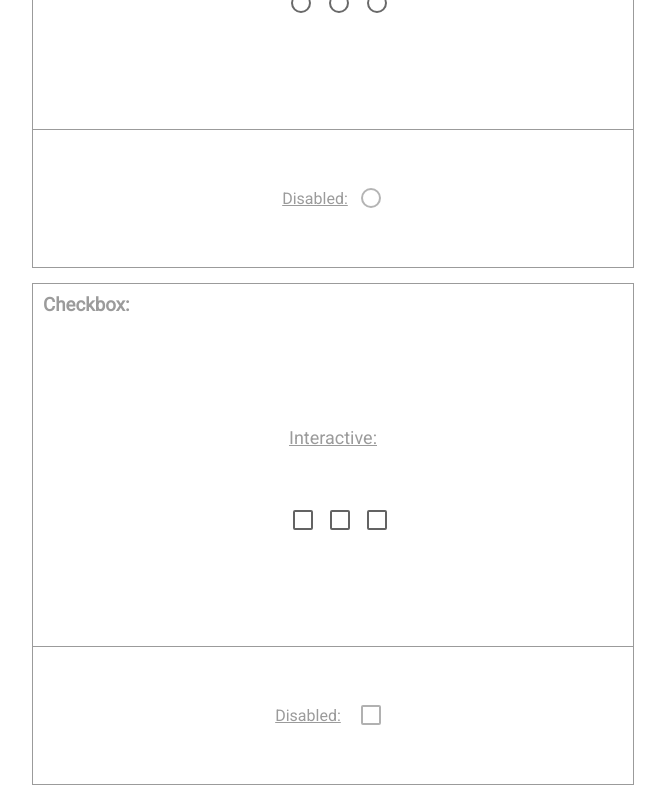
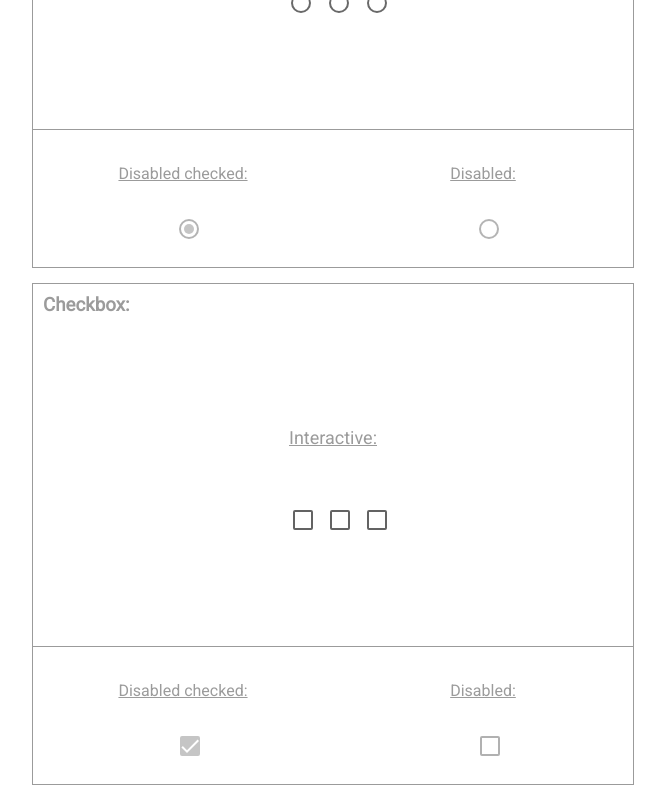
Before and after one commit to danielReineborn/mandatory-uxdesign1, a React (Create React App) app: page / in a window 1280 px wide. Shown: the part 1283-2083 px from the top of the page, without its empty margins (307-972 px from the left). Built offline with nearby package versions, Linux system fonts and the light colour scheme.

Commit message:
added disabled states for checkbox and radiobtn while being checked.

```diff
--- a/src/Components/CheckBox.js
+++ b/src/Components/CheckBox.js
@@ -147,15 +147,12 @@ const Box = styled.label`
     border-radius: 50%;
     transform: scale(2.5);
     background-color: #a472ea;
+
+
+
   }
-`
 
-const DisabledBox = styled.label`
-  box-sizing: border-box;
-  position: relative;
-  display: inline-block;
-  margin: 15px;
-  .checkmarkDis {
+  input:disabled ~ .checkmark {
     box-sizing: border-box;
     z-index: 2;
 
@@ -168,23 +165,25 @@ const DisabledBox = styled.label`
     justify-content: center;
     align-items: center;
     transition: 0.5s;
+
+  }
+
+  input:disabled ~ .checkmark:hover ~ .fx {
+    display: none;
+  }
+
+  input:checked:disabled ~ .checkmark {
+    background-color: #8d8d8d;
+    border: 2px solid #8d8d8d;
+  }
 `
 
-export default function CheckBox({ disabled }) {
-
-
-
+export default function CheckBox({ checked, disabled }) {
   return (
-
-    disabled === false ?
-      <Box>
-        <input type="checkbox" name="" id="" />
-        <span className="checkmark"><Check className="check"></Check></span>
-        <span className="fx"></span>
-      </Box > :
-      <DisabledBox>
-        <span className="checkmarkDis"></span>
-      </DisabledBox>
-
+    <Box>
+      <input checked={checked} disabled={disabled} type="checkbox" name="check" id="" />
+      <span className="checkmark"><Check className="check"></Check></span>
+      <span className="fx"></span>
+    </Box>
   )
 }
--- a/src/Components/DemoPage.js
+++ b/src/Components/DemoPage.js
@@ -86,12 +86,10 @@ export default function DemoPage() {
           <TextField disabled={false} placeHolder="Label" width="280" />
           <div className="cont-sm">
             <p className="info">Custom width:</p>
-            <TextField disabled={false} placeHolder="Label" width="180" />
+            <TextField disabled={false} placeHolder="Cool Label" width="180" />
           </div>
-
         </div>
         <div className="cont">
-
           <div className="cont-sm">
             <p className="info-dis">Disabled:</p>
             <TextField className="text-dis-display" disabled={true} placeHolder="Label" width="280" />
@@ -103,22 +101,18 @@ export default function DemoPage() {
         <div className="cont-main">
           <p className="info">Interactive:</p>
           <Switch disabled={{ state: false, on: true, }} />
-
         </div>
         <div className="cont">
           <div className="cont-sm">
             <p className="info-dis">Disabled On:</p>
             <Switch disabled={{ state: true, on: true, }} />
-
           </div>
           <div className="cont-sm">
             <p className="info-dis">Disabled Off:</p>
             <Switch disabled={{ state: true, on: false, }} />
-
           </div>
         </div>
       </FlexContainer>
-
       <FlexContainer>
         <h3 className="title">Radio-button:</h3>
         <div className="cont-main">
@@ -127,17 +121,19 @@ export default function DemoPage() {
             <RadioBtn name="radio" disabled={false} />
             <RadioBtn name="radio" disabled={false} />
             <RadioBtn name="radio" disabled={false} />
-
           </div>
         </div>
 
-
         <div className="cont">
-          <p className="info-dis">Disabled:</p>
-          <RadioBtn disabled={true} />
-
+          <div className="cont-sm">
+            <p className="info-dis">Disabled checked:</p>
+            <RadioBtn checked={true} disabled={true} />
+          </div>
+          <div className="cont-sm">
+            <p className="info-dis">Disabled:</p>
+            <RadioBtn disabled={true} />
+          </div>
         </div>
-
       </FlexContainer>
       <FlexContainer>
         <h3 className="title">Checkbox:</h3>
@@ -151,10 +147,14 @@ export default function DemoPage() {
           </div>
         </div>
         <div className="cont">
-
-
-          <p className="info-dis">Disabled:</p>
-          <CheckBox disabled={true} />
+          <div className="cont-sm">
+            <p className="info-dis">Disabled checked:</p>
+            <CheckBox checked={true} disabled={true} />
+          </div>
+          <div className="cont-sm">
+            <p className="info-dis">Disabled:</p>
+            <CheckBox checked={false} disabled={true} />
+          </div>
         </div>
       </FlexContainer>
     </FullWidth >
--- a/src/Components/RadioBtn.js
+++ b/src/Components/RadioBtn.js
@@ -20,8 +20,6 @@ const BtnWrapper = styled.label`
     display: flex;
     justify-content: center;
     align-items: center;
-
-
 
     :hover:after {
       display: inline-block;
@@ -80,6 +78,48 @@ const BtnWrapper = styled.label`
       opacity: 0.35;
     }
 
+    :disabled ~ .fakeBtn {
+
+      box-sizing: border-box;
+
+      height: 20px;
+      width: 20px;
+      background-color: transparent;
+      border: 2px solid #696969;
+      opacity: 0.5;
+      border-radius: 50%;
+      display: flex;
+      justify-content: center;
+      align-items: center;
+
+
+      :after {
+        display: none;
+      }
+    }
+
+    :checked:disabled ~ .fakeBtn {
+      box-sizing: border-box;
+
+      height: 20px;
+      width: 20px;
+      background-color: transparent;
+      border: 2px solid #696969;
+      opacity: 0.5;
+      border-radius: 50%;
+      display: flex;
+      justify-content: center;
+      align-items: center;
+
+      :before {
+        display: inline-block;
+        background-color: #8d8d8d;
+      }
+
+      :after {
+        display: none;
+      }
+    }
   }
 
 
@@ -106,23 +146,25 @@ const DisabledRadio = styled.label`
   }
 `
 
-export default function RadioBtn({ disabled, name }) {
+export default function RadioBtn({ checked, disabled, name }) {
 
 
 
 
-  let radio;
-  if (!disabled) {
-    radio = <BtnWrapper>
-      <input type="radio" name={name} id="radio" />
+  /*  let radio;
+   if (!disabled) {
+     radio =
+   } else {
+     radio = <DisabledRadio>
+       <span className="fakeBtn"></span>
+
+     </DisabledRadio>
+   } */
+
+  return (
+    <BtnWrapper>
+      <input checked={checked} disabled={disabled} type="radio" name={name} id="radio" />
       <span className="fakeBtn"></span>
     </BtnWrapper>
-  } else {
-    radio = <DisabledRadio>
-      <span className="fakeBtn"></span>
-
-    </DisabledRadio>
-  }
-
-  return radio;
+  );
 }
--- a/src/Components/TextField.js
+++ b/src/Components/TextField.js
@@ -75,7 +75,6 @@ label {
   :focus {
 
     background-color: #dcdcdc;
-    /* border-bottom: 2px solid #6200ee; */
     outline: none;
   }
 
@@ -96,9 +95,9 @@ label {
   }
 
   :valid:not(:focus) + label {
-  color: #626262;
-  font-size: 0.75rem;
-  transform: translate(0px, -12px);
+    color: #626262;
+    font-size: 0.75rem;
+    transform: translate(0px, -12px);
 
   }
 
@@ -136,10 +135,9 @@ export default function TextField({ disabled, width, placeHolder }) {
     updateState(value);
   }
 
-
   let textField;
   if (!disabled) {
-    textField = <Container className="cont" width={width}>
+    textField = <Container width={width}>
       <form className="form">
         <input required autoComplete="off" onChange={handleChange} className="text-field" id="text" value={state} type="text" />
         <label htmlFor="text" className="label">{placeHolder}</label>
@@ -156,6 +154,5 @@ export default function TextField({ disabled, width, placeHolder }) {
       </div>
     </Disabled >
   }
-
   return textField;
 }
```
